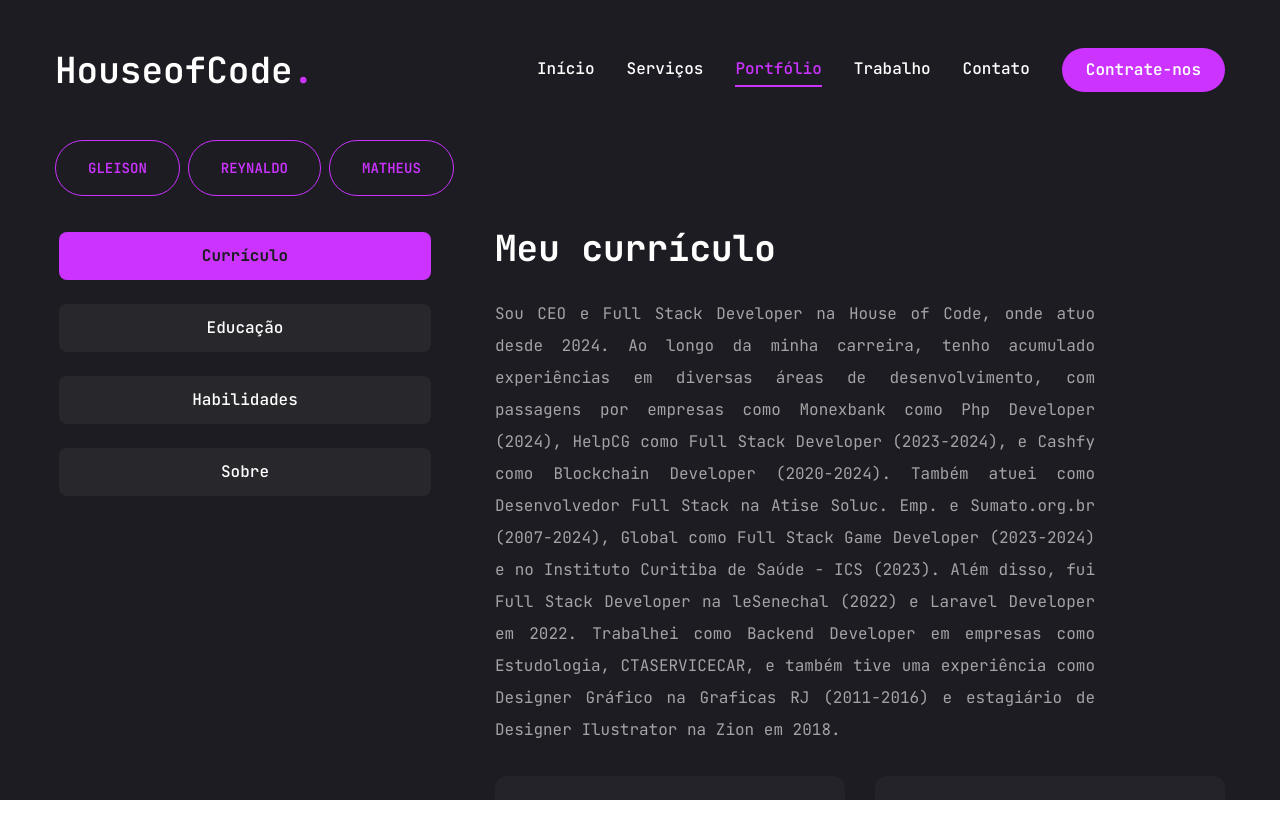
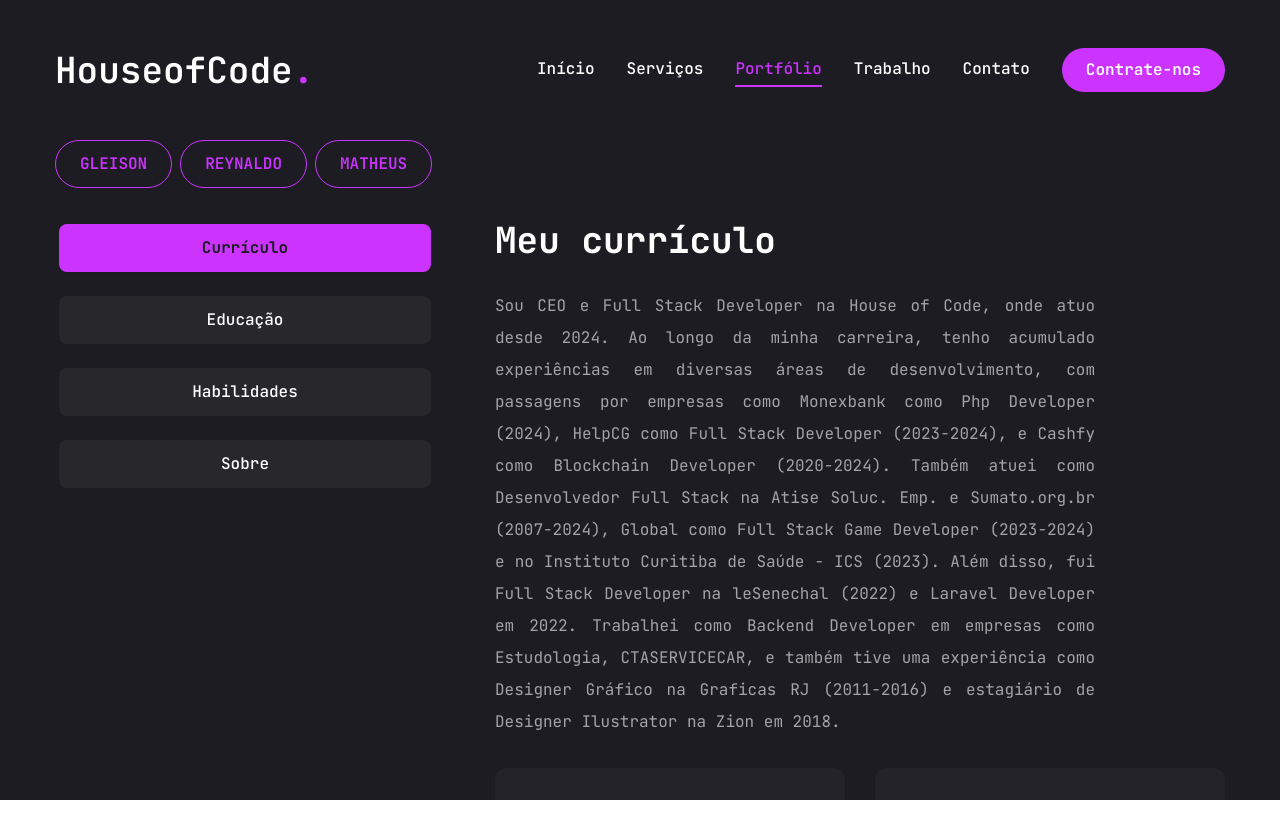
Before and after one commit to Srfreitas001/houseofcode, a Next.js app: page /resume in a window 1280 px wide. Shown: the top 838 px of the page. Built offline with nearby package versions, Linux system fonts and the light colour scheme.

Commit message:
changing size lg to md of btns on resume's page

```diff
--- a/app/resume/page.jsx
+++ b/app/resume/page.jsx
@@ -950,9 +950,9 @@ const Resume = ()=>{
             <div className="container mx-auto">
 
                 <div className="flex gap-2 justify-left items-center mb-8">
-                    <Button onClick={() => changeProfessional('Gleison')} variant="outline" size="lg" className="uppercase">Gleison</Button>
-                    <Button onClick={() => changeProfessional('Reynaldo')} variant="outline" size="lg" className="uppercase">Reynaldo</Button>
-                    <Button onClick={() => changeProfessional('Matheus')} variant="outline" size="lg" className="uppercase">Matheus</Button>
+                    <Button onClick={() => changeProfessional('Gleison')} variant="outline" size="md" className="uppercase">Gleison</Button>
+                    <Button onClick={() => changeProfessional('Reynaldo')} variant="outline" size="md" className="uppercase">Reynaldo</Button>
+                    <Button onClick={() => changeProfessional('Matheus')} variant="outline" size="md" className="uppercase">Matheus</Button>
                 </div>
                 <Tabs
                     defaultValue="experience"
--- a/components/MobileNav.jsx
+++ b/components/MobileNav.jsx
@@ -54,7 +54,7 @@ const MobileNav = () => {
 
                     <Link href="/">
                         <h1 className="text-4xl font-semibold">
-                            Gleison<span className="text-accent">.</span>
+                            HouseofCode<span className="text-accent">.</span>
                         </h1>
                     </Link>
                 </div>
```
